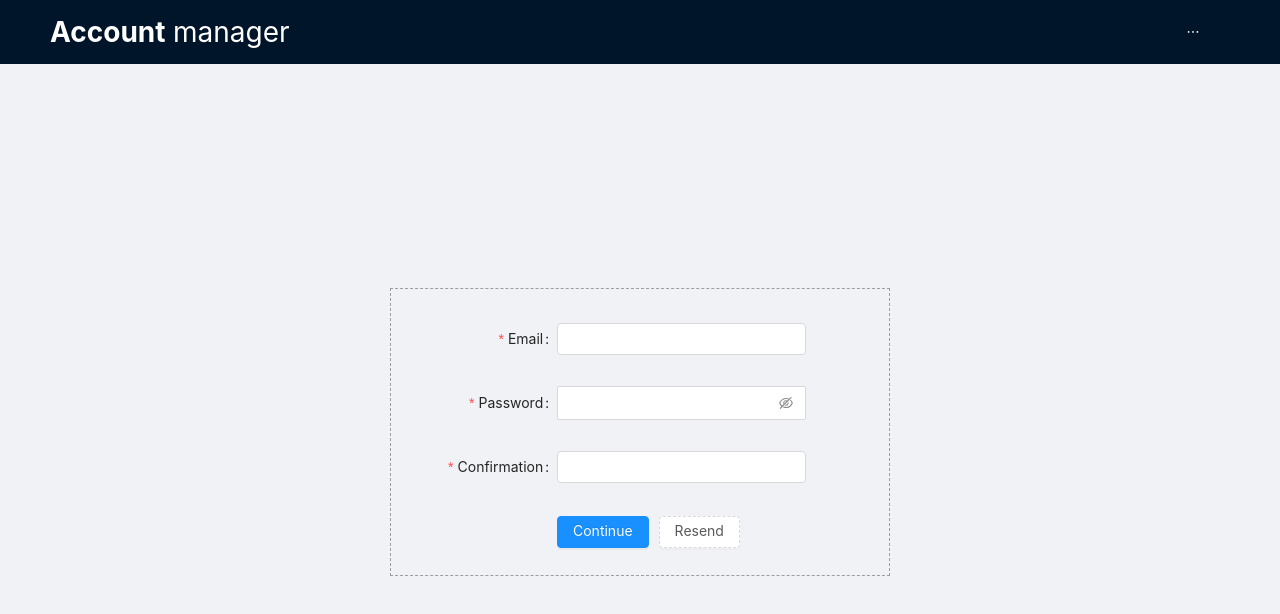
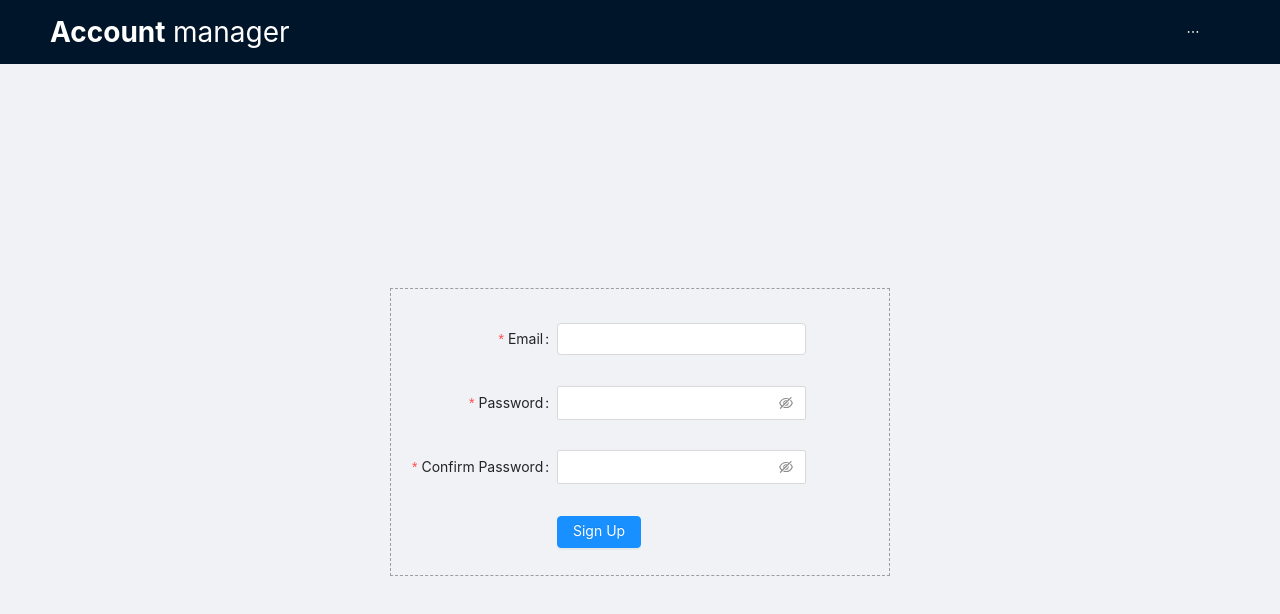
Before and after one commit to rsodst/account-manager-frontend, a React app: page /signup in a window 1280 px wide. Shown: the top 614 px of the page. Built offline with nearby package versions, Linux system fonts and the light colour scheme; what react-router-redux would draw is missing.

Commit message:
feat: add signup

```diff
--- a/src/components/authentication/signin-saga.ts
+++ b/src/components/authentication/signin-saga.ts
@@ -6,11 +6,12 @@ import AuthenticationLocalStorage from './authentication-localstorage';
 
 function* workerSignIn(action) {
 
-  let { email, password} = action.payload;
+  let { email, password, isSignUp } = action.payload;
 
   try {
-    const response = yield call((email, password) => {
-      return Axios.post('https://localhost:5001/user/signin', {
+    const response = yield call((email, password, isSignUp) => {
+
+      return Axios.post(`https://localhost:5001/user/${isSignUp ? 'signup' : 'signin'}`, {
         email,
         password
       })
@@ -18,7 +19,7 @@ function* workerSignIn(action) {
         .catch(error => {
           throw error;
         });
-    }, email, password);
+    }, email, password, isSignUp);
 
     yield put({
       type: COMPLETE_SIGNIN_REQUEST,
--- a/src/components/authentication/signup-form.tsx
+++ b/src/components/authentication/signup-form.tsx
@@ -1,6 +1,9 @@
 import './style.scss';
-import React from 'react';
+import React, { useContext, useState } from 'react';
 import { Input, Button, Form } from 'antd';
+import { useDispatch, connect } from 'react-redux';
+import { AuthenticationLayoutContext } from './authentication-layout';
+import { SEND_SIGNIN_REQUEST } from './actions';
 
 const layout = {
   labelCol: { span: 8 },
@@ -11,13 +14,31 @@ const tailLayout = {
   wrapperCol: { offset: 8, span: 16 },
 };
 
-const marginTopRule : React.CSSProperties = {
-  marginTop : '30px'
+const marginTopRule: React.CSSProperties = {
+  marginTop: '30px'
 }
 
 const SignUpForm: React.FC = () => {
+
+  let dispatch = useDispatch();
+  let context = useContext(AuthenticationLayoutContext);
+
+  let [email, setEmail] = useState("");
+  let [password, setPassword] = useState("");
+  let [passwordСonfirmation, setPasswordConfirmation] = useState("");
+
   return (
-    <Form className="form" {...layout}>
+    <Form className="form" {...layout} onFinish={() => {
+
+      dispatch({
+        type: SEND_SIGNIN_REQUEST,
+        payload: {
+          email: `${email}`,
+          password: `${password}`,
+          isSignUp: true
+        }
+      });
+    }}>
       <Form.Item
         label="Email"
         name="email"
@@ -27,36 +48,62 @@ const SignUpForm: React.FC = () => {
           required: true,
           message: 'Please input your email!'
         }]}>
-        <Input />
+        <Input disabled={context.waitResponse} onChange={(e) => {
+          setEmail(e.target.value);
+        }} />
       </Form.Item>
 
       <Form.Item
+        name="password"
         label="Password"
-        name="password"
-        rules={[{
-           required: true,
-           message: 'Please input password!'
-           }]}>
-        <Input.Password />
+        rules={[
+          {
+            required: true,
+            message: 'Please input your password!',
+          },
+        ]}
+        hasFeedback
+      >
+        <Input.Password onChange={(e) => {
+          setPassword(e.target.value);
+        }} />
       </Form.Item>
 
       <Form.Item
-        label="Confirmation"
-        name="confirmation"
-        rules={[{
-           required: true,
-           type: "integer",
-           message: 'Please input confirmation code'
-           }]}>
-        <Input />
+        name="confirm"
+        label="Confirm Password"
+        dependencies={['password']}
+        hasFeedback
+        rules={[
+          {
+            required: true,
+            message: 'Please confirm your password!',
+          },
+          ({ getFieldValue }) => ({
+            validator(rule, value) {
+              if (!value || getFieldValue('password') === value) {
+                return Promise.resolve();
+              }
+              return Promise.reject('The two passwords that you entered do not match!');
+            },
+          }),
+        ]}
+      >
+        <Input.Password onChange={(e) => {
+          setPasswordConfirmation(e.target.value);
+        }} />
       </Form.Item>
-
       <Form.Item {...tailLayout}>
-        <Button type="primary" htmlType="submit">Continue</Button>
-        <Button type="dashed" className="button" htmlType="submit">Resend</Button>
+        <Button type="primary" htmlType="submit" disabled={context.waitResponse}>
+          Sign Up
+          </Button>
       </Form.Item>
     </Form>
   );
 }
 
-export default SignUpForm;
+const mapStateToProps = (state) => {
+  return state.authentication;
+};
+
+export default connect(mapStateToProps)(SignUpForm);
```
Also changed, not shown: src/components/authentication/authentication-reducer.ts (+3 -5 lines).
